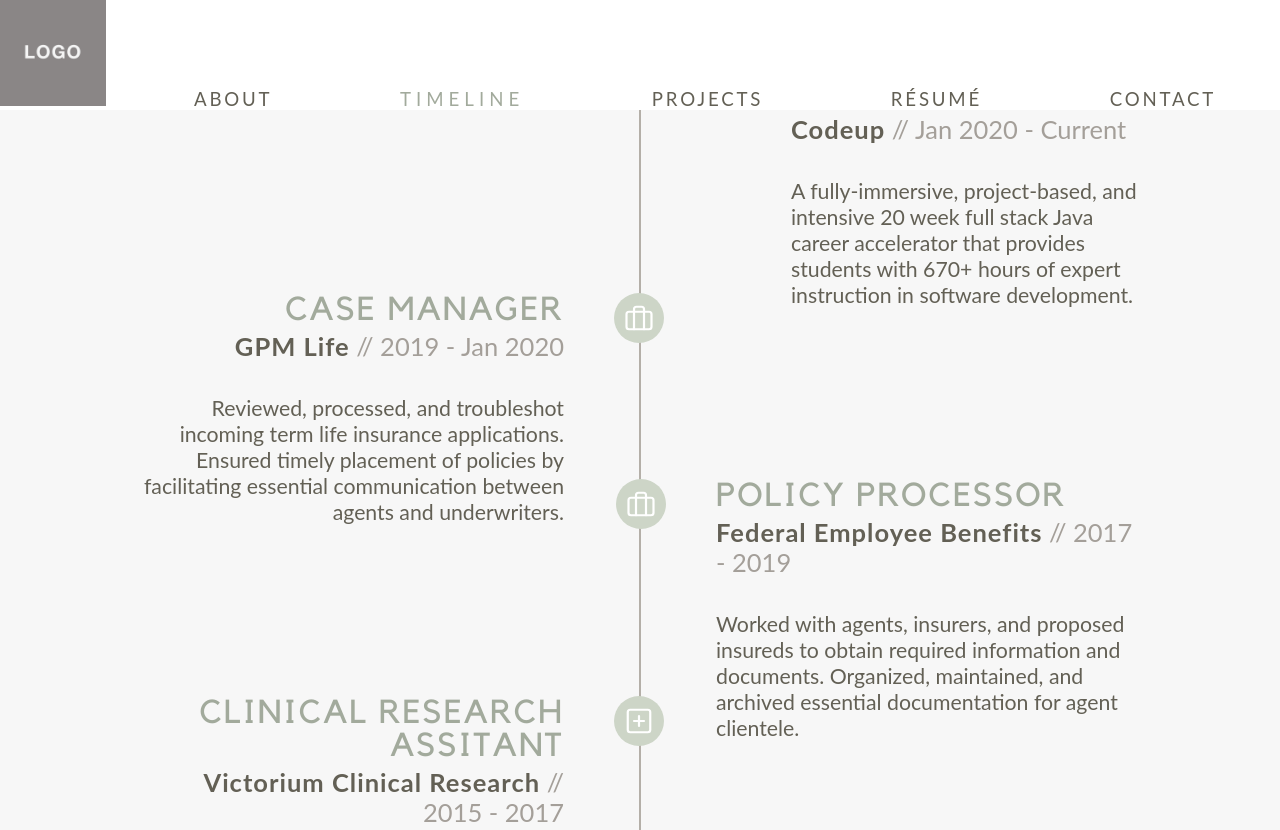
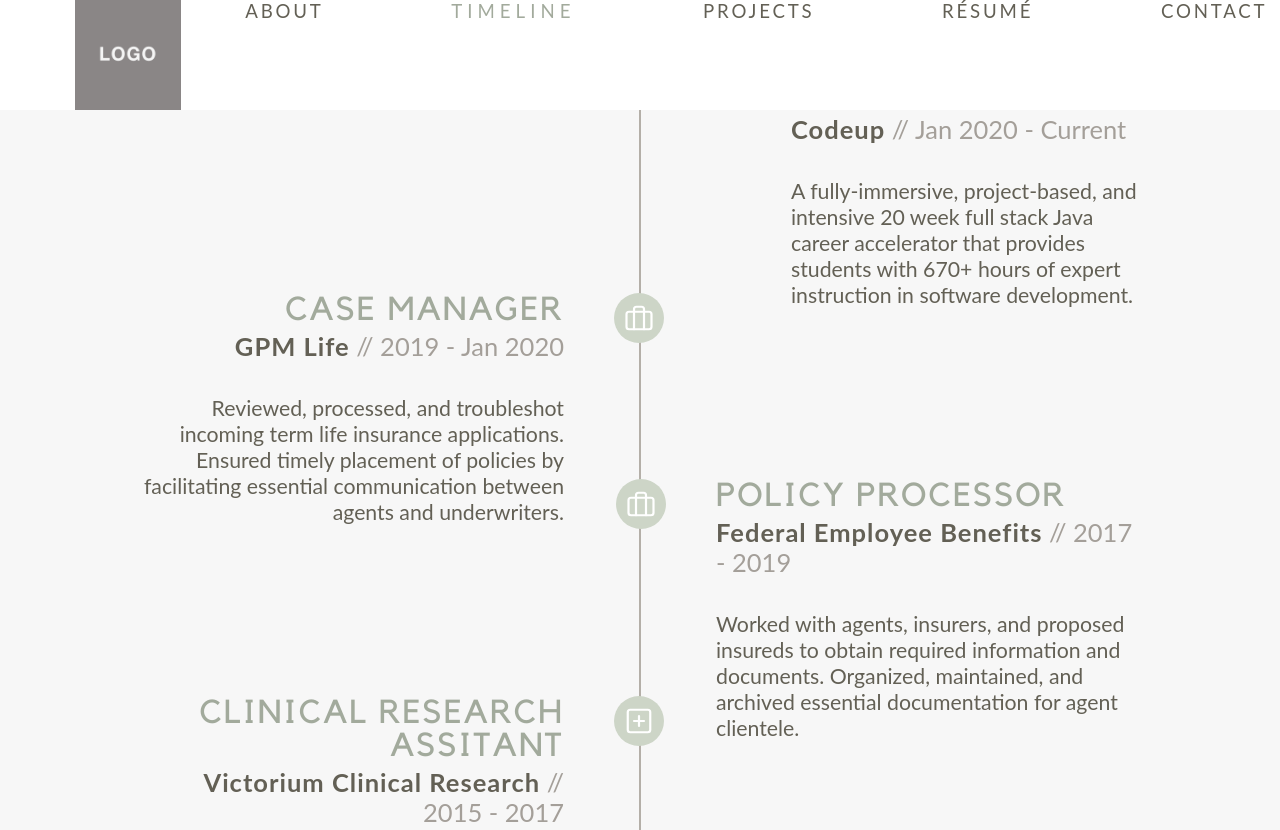
Before and after one commit to dmtobler/danielle-tobler-2, a plain HTML site: page timeline.html in a window 1280 px wide. Shown: the top 830 px of the page. Drawn offline with nearby package versions, Linux system fonts and the light colour scheme; a web font is replaced by a local one.

Commit message:
Fixed small line of white under logo placeholder image

```diff
--- a/css/style.css
+++ b/css/style.css
@@ -38,7 +38,7 @@
 }
 
 img {
-    height: 5rem;
+    height: 100%;
     width: 5rem;
 }
 
@@ -195,7 +195,6 @@
 nav.normal {
     position: fixed;
     display: flex;
-    align-items: baseline;
     top:0;
     left:0;
     margin: 0;
@@ -206,8 +205,13 @@
 }
 
 nav.normal>ul {
-    margin: 0;
-    margin-left:auto;
+    margin: 0 0 0 auto;
+}
+
+nav.normal>ul>li {
+    position: relative;
+    top:0;
+    left: 0;
 }
 
 nav.normal > ul > li > a {
@@ -248,11 +252,6 @@
 img.landing.hidden {
     margin-bottom: 3rem;
 }
-
-.logo-div {
-    margin-right: auto;
-}
-
 
 
 /* TIMELINE */
@@ -498,3 +497,7 @@
     stroke: white;
     margin-top: 10px;
 }
+
+img.nav.logo {
+    margin-left: 75px;
+}
--- a/timeline.html
+++ b/timeline.html
@@ -9,7 +9,7 @@
 <body>
 
 <nav class="normal">
-    <div class="logo-div"><a href="index.html"><img class="logo nav" src="assets/img/placeholderlogo.png" alt="Danielle Tobler logo" /></a></div>
+    <div class="logo-div"><a class="home-link" href="index.html"><img class="logo nav" src="assets/img/placeholderlogo.png" alt="Danielle Tobler logo" /></a></div>
     <ul>
         <li>
             <a href="about.html">About</a>
```
